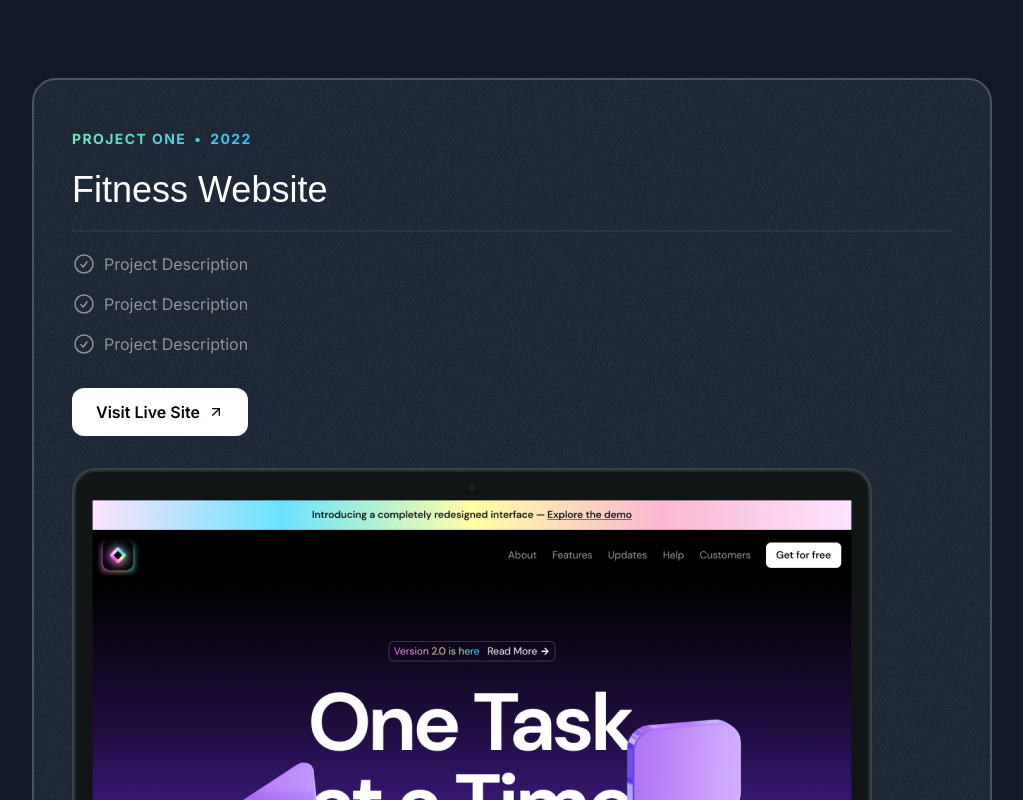
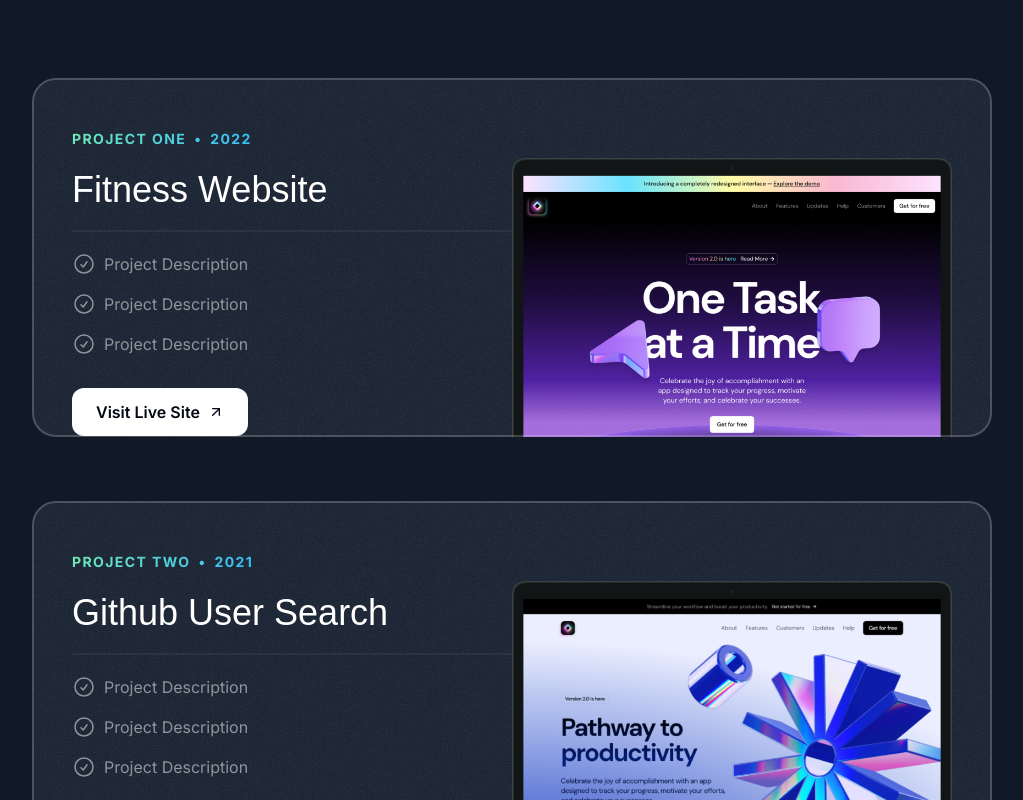
Before and after one commit to eziz-tajiev/Portfolio, a Next.js app: page / in a window 1280 px wide. Shown: the part 1080-1880 px from the top of the page, without its empty margins (128-1151 px from the left). Built offline with nearby package versions, Linux system fonts and the light colour scheme; a web font is replaced by a local one.

Commit message:
devided to 2 col

```diff
--- a/src/sections/Projects.tsx
+++ b/src/sections/Projects.tsx
@@ -61,6 +61,8 @@ export const ProjectsSection = () => {
               <div className="absolute inset-0 -z-10 opacity-5" style={{
                 backgroundImage: `url(${grainImage.src})`
               }}></div>
+                <div className="lg:grid lg:grid-cols-2">
+                  <div>
                     <div className="bg-gradient-to-r from-emerald-300 to-sky-400 inline-flex gap-2 font-bold uppercase tracking-widest
                     text-sm text-transparent bg-clip-text">
                       <span>{project.company}</span>
@@ -83,7 +85,11 @@ export const ProjectsSection = () => {
                         <ArrowUpRight className="size-4" />
                       </button>
                     </a>
+                  </div>
+                  <div>
                     <Image src={project.image} alt={project.title} className="mt-8 -mb-4 md:-mb-0" />
+                  </div>
+                </div>
               </div>
             ))}
         </div>
```
Lines whose indentation alone changed are shown as unchanged.
